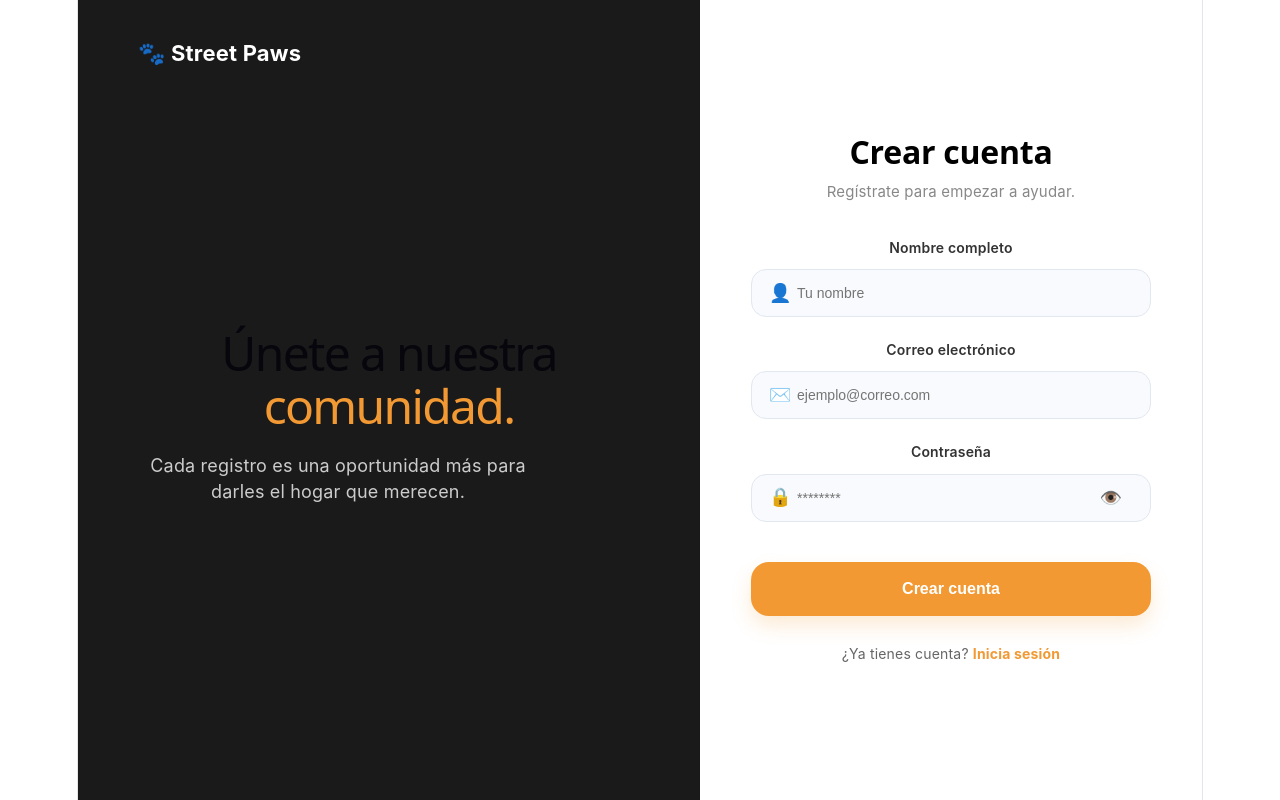
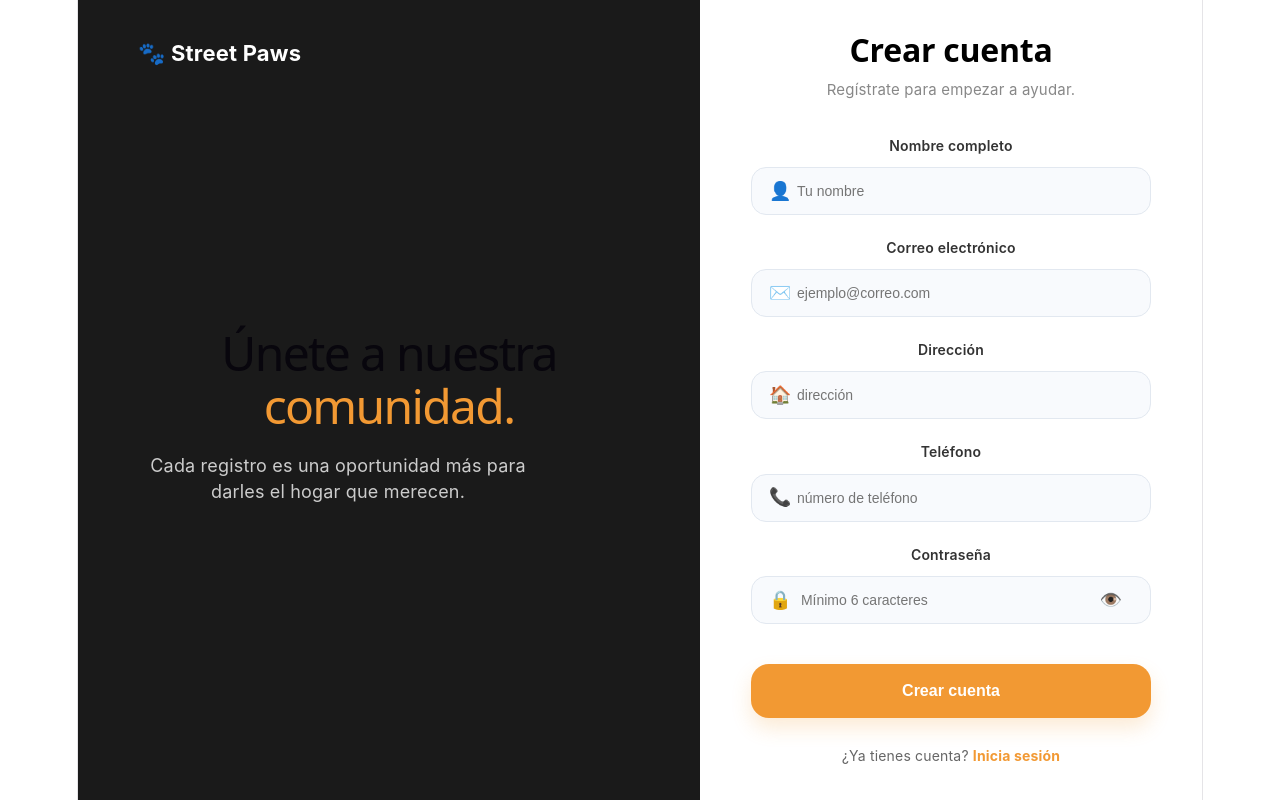
Before and after one commit to Alarcon576/ProyectoSena, a React (Vite) app in the folder front-end/StreetPawsFrontend/: page / in a window 1280 px wide. Both pictures are taken after a click on the element "Regístrate". Built offline with nearby package versions, Linux system fonts and the light colour scheme.

Commit message:
017(mascotas-back)Registro: Se añadieron los campos de dirección y teléfono.

```diff
--- a/front-end/StreetPawsFrontend/src/components/auth/Login.jsx
+++ b/front-end/StreetPawsFrontend/src/components/auth/Login.jsx
@@ -32,8 +32,8 @@ function Login({ onSwitch, onLogin }) {
 
   if (!form.password) {
     newErrors.password = "La contraseña es obligatoria";
-  } else if (form.password.length < 4) {
-    newErrors.password = "Mínimo 4 caracteres";
+  } else if (form.password.length < 6) {
+    newErrors.password = "Mínimo 6 caracteres";
   }
 
   // ❌ si hay errores, no hace fetch
--- a/front-end/StreetPawsFrontend/src/components/auth/Register.jsx
+++ b/front-end/StreetPawsFrontend/src/components/auth/Register.jsx
@@ -2,10 +2,16 @@ import { useState } from "react";
 import "./Register.css";
 
 function Register({ onSwitch }) {
-  const [form, setForm] = useState({ nombre: "", email: "", password: "" });
+  const [form, setForm] = useState({
+    nombre: "",
+    email: "",
+    password: "",
+    direccion: "",
+    telefono: ""
+  });
   const [errors, setErrors] = useState({});
   const [showPassword, setShowPassword] = useState(false);
-  const [successMsg, setSuccessMsg] = useState("");
+  const [successMsg, setSuccessMsg] = "";
 
   const handleChange = (e) => {
     setForm({ ...form, [e.target.name]: e.target.value });
@@ -16,8 +22,14 @@ function Register({ onSwitch }) {
   const handleSubmit = async (e) => {
     e.preventDefault();
 
+    // Validaciones
     if (!form.nombre || !form.email || !form.password) {
       setErrors({ general: "Completa los campos obligatorios" });
+      return;
+    }
+
+    if (form.password.length < 6) {
+      setErrors({ password: "La contraseña debe tener mínimo 6 caracteres" });
       return;
     }
 
@@ -29,7 +41,7 @@ const handleSubmit = async (e) => {
           nombre: form.nombre,
           email: form.email,
           contrasena: form.password,
-        direccion: form.direccion || "", // Campos de tu controlador
+          direccion: form.direccion || "",
           telefono: form.telefono || ""
         })
       });
@@ -38,7 +50,13 @@ const handleSubmit = async (e) => {
 
       if (res.ok) {
         setSuccessMsg("¡Cuenta creada con éxito!");
-      setForm({ nombre: "", email: "", password: "", direccion: "", telefono: "" }); // Limpia todo
+        setForm({
+          nombre: "",
+          email: "",
+          password: "",
+          direccion: "",
+          telefono: ""
+        });
         setErrors({});
       } else {
         setErrors({ general: data.msg });
@@ -84,11 +102,34 @@ const handleSubmit = async (e) => {
               {errors.email && <p className="error-text">{errors.email}</p>}
             </div>
 
+
+            <div className="reg-field">
+              <label>Dirección</label>
+              <div className="reg-input-box">
+                <span className="reg-icon">🏠</span>
+                <input name="direccion" type="text" placeholder="dirección " value={form.direccion} onChange={handleChange} />
+              </div>
+            </div>
+
+            <div className="reg-field">
+              <label>Teléfono</label>
+              <div className="reg-input-box">
+                <span className="reg-icon">📞</span>
+                <input name="telefono" type="number" placeholder="número de teléfono" value={form.telefono} onChange={handleChange} />
+              </div>
+            </div>
+
             <div className="reg-field">
               <label>Contraseña</label>
               <div className="reg-input-box">
                 <span className="reg-icon">🔒</span>
-                <input name="password" type={showPassword ? "text" : "password"} placeholder="********" value={form.password} onChange={handleChange} />
+                <input
+                  name="password"
+                  type={showPassword ? "text" : "password"}
+                  placeholder=" Mínimo 6 caracteres"
+                  value={form.password}
+                  onChange={handleChange}
+                />
                 <button type="button" className="reg-eye" onClick={() => setShowPassword(!showPassword)}>👁️</button>
               </div>
               {errors.password && <p className="error-text">{errors.password}</p>}
```
Lines whose indentation alone changed are shown as unchanged.
